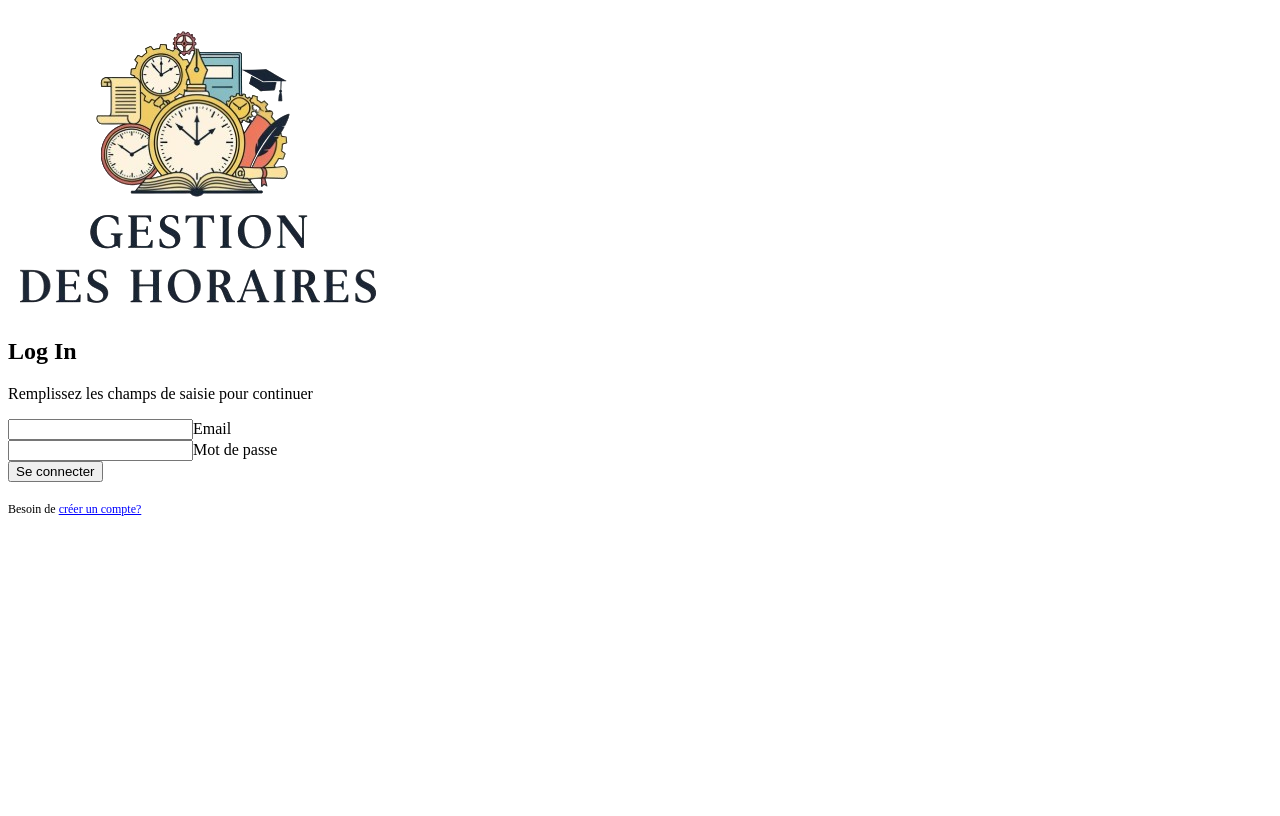
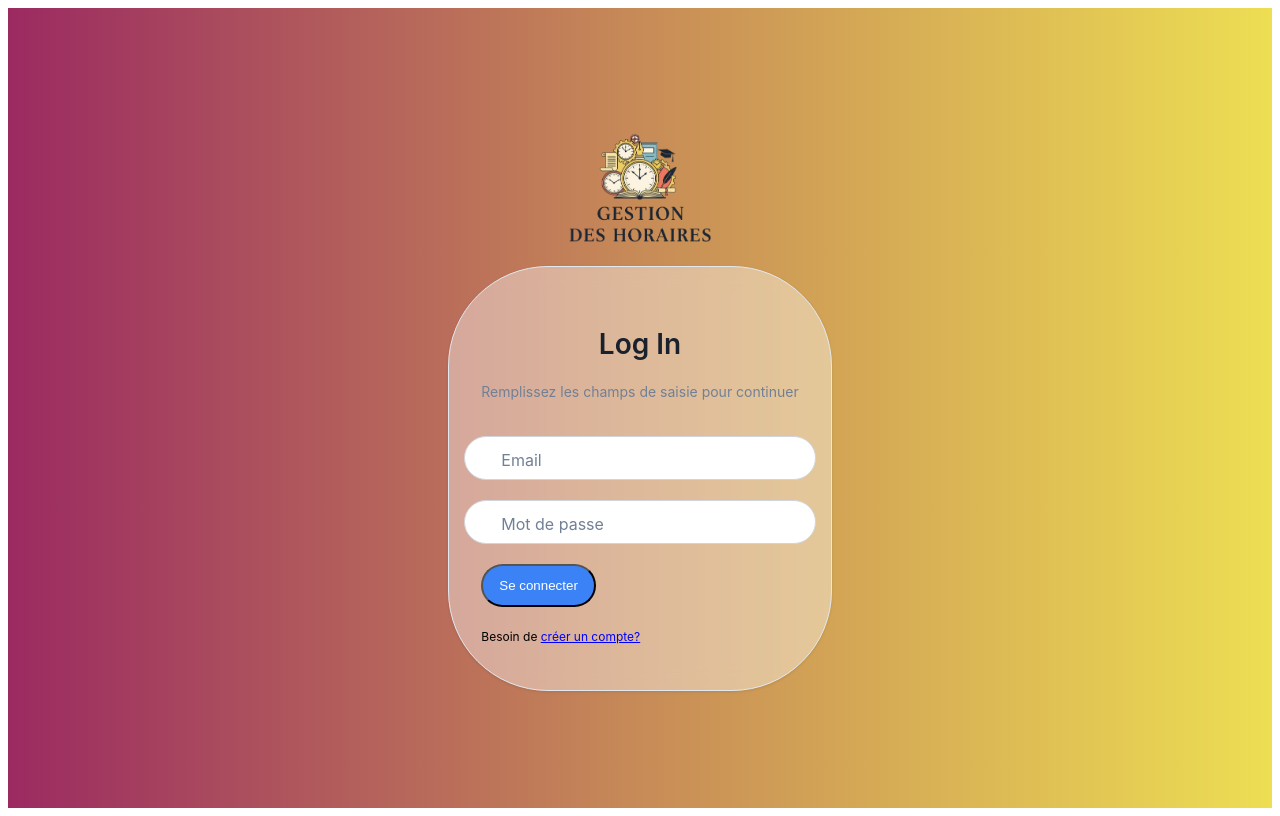
Before and after one commit to MediumIcedCapp/gestion_horaire, a React (Vite) app: page /login in a window 1280 px wide. Built offline with nearby package versions, Linux system fonts and the light colour scheme.

Commit message:
Module CSS for login and signup

```diff
--- a/src/App.css
+++ b/src/App.css
@@ -1,3 +1,4 @@
+/*
 #root {
   max-width: 1280px;
   margin: 0 auto;
--- a/src/index.css
+++ b/src/index.css
@@ -1,4 +1,5 @@
-/*:root {
+/*
+:root {
   font-family: system-ui, Avenir, Helvetica, Arial, sans-serif;
   line-height: 1.5;
   font-weight: 400;
--- a/src/pages/connexion/Login.module.css
+++ b/src/pages/connexion/Login.module.css
@@ -50,6 +50,8 @@
 
 .login_btn {
     background-color: #3b82f6;
+    border-radius: 40px;
+    padding: 12px 16px;
     color: white;
     transition-property: transform, background-color;
     transition-duration: 0.5s;
@@ -86,9 +88,10 @@
 }
 
 .input_wrapper {
-    position: relative;
+    justify-content: center;
     display: flex;
     flex-direction: column;
+    align-items: center;
 }
 
 .input_wrapper input {
@@ -136,7 +139,7 @@
 
 .name_row{
     display: flex;
-    gap: 16px;
+    gap: 50px;
 }
 
 .error_message {
--- a/src/pages/connexion/login.jsx
+++ b/src/pages/connexion/login.jsx
@@ -41,19 +41,20 @@ export default function Login() {
 
 
   return (
-    <div className="login-container">
+    <div className={styles.login_page}>
+      <div className={styles.login_container}>
 
-        <img src={Logo} alt="Logo" className="login-logo" />
+        <img src={Logo} alt="Logo" className={styles.login_logo} />
 
-      <div className="login-card">
-        <div className="login-header">
+      <div className={styles.login_card}>
+        <div className={styles.login_header}>
           <h2>Log In</h2>
           <p>Remplissez les champs de saisie pour continuer</p>
         </div>
 
-        <form className="login-form" noValidate onSubmit={handleSubmit}>
-          <div className="form-group">
-            <div className="input-wrapper">
+        <form className={styles.login_form} noValidate onSubmit={handleSubmit}>
+          <div className={styles.form_group}>
+            <div className={styles.input_wrapper}>
               <input
                 type="email"
                 id="email"
@@ -65,11 +66,11 @@ export default function Login() {
               />
               <label htmlFor="email">Email</label>
             </div>
-            {errors.email && <span className="error-message">{errors.email}</span>}
+            {errors.email && <span className={styles.error_message}>{errors.email}</span>}
           </div>
 
-          <div className="form-group">
-            <div className="input-wrapper">
+          <div className={styles.form_group}>
+            <div className={styles.input_wrapper}>
               <input
                 type="password"
                 id="password"
@@ -81,14 +82,14 @@ export default function Login() {
               />
               <label htmlFor="password">Mot de passe</label>
             </div>
-            {errors.password && <span className="error-message">{errors.password}</span>}
+            {errors.password && <span className={styles.error_message}>{errors.password}</span>}
           </div>
 
-          <button className="login-btn" type="submit">
+          <button className={styles.login_btn} type="submit">
             {loggingIn ? "Connexion..." : "Se connecter"}
           </button>
         </form>
-          <div className="detailCreerCompte" style={{ marginTop:"20px", fontSize:"12px"}}>
+          <div className={styles.detailCreerCompte} style={{ marginTop:"20px", fontSize:"12px"}}>
             <p>Besoin de{" "}
               <Link to="/signup" style={{color:"Blue", textDecoration:"underline"}}>
               créer un compte?
@@ -96,6 +97,7 @@ export default function Login() {
             </p>
           </div>
       </div>
+      </div>
     </div>
   );
 }
```
